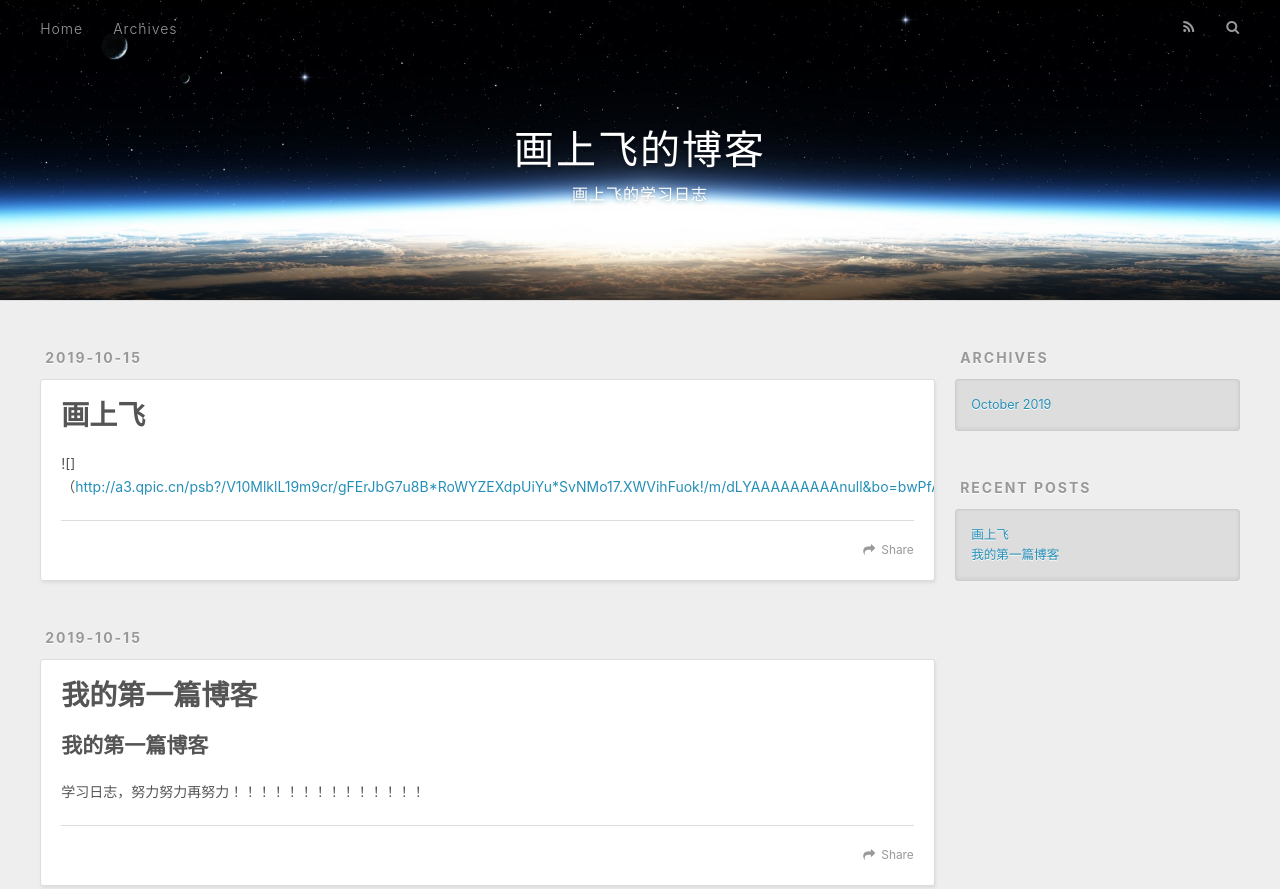
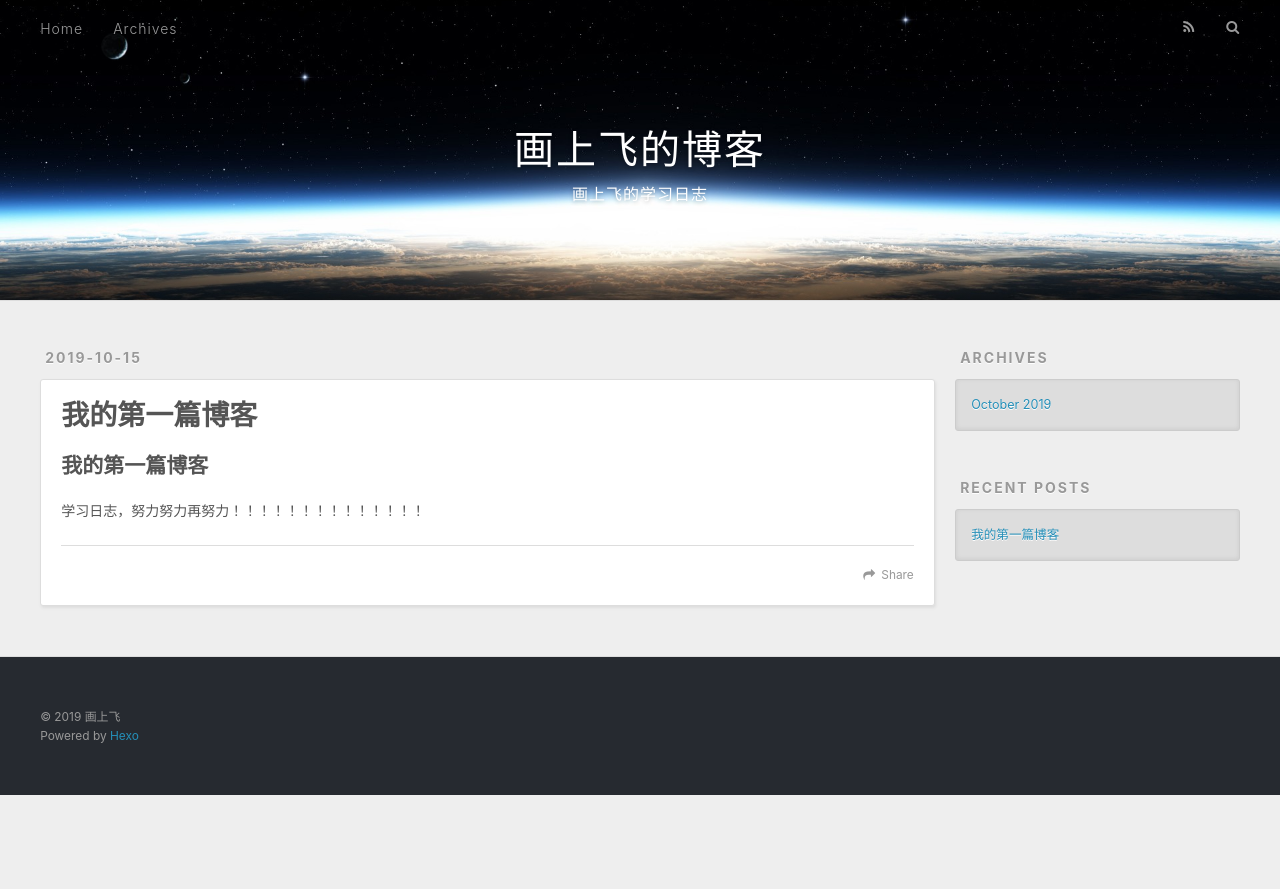
Before and after one commit to huashang-fei/huashang-fei.github.io, a plain HTML site: page index.html in a window 1280 px wide. Shown: the top 889 px of the page. After the commit the page ends 800 px from the top, so only its background shows below. Drawn offline with nearby package versions, Linux system fonts and the light colour scheme.

Commit message:
Site updated: 2019-10-15 23:25:43

```diff
--- a/index.html
+++ b/index.html
@@ -69,43 +69,6 @@
       <div class="outer">
         <section id="main">
 
-    <article id="post-画上飞" class="article article-type-post" itemscope itemprop="blogPost">
-  <div class="article-meta">
-    <a href="/2019/10/15/画上飞/" class="article-date">
-  <time datetime="2019-10-15T05:00:22.000Z" itemprop="datePublished">2019-10-15</time>
-</a>
-
-  </div>
-  <div class="article-inner">
-
-
-      <header class="article-header">
-
-
-    <h1 itemprop="name">
-      <a class="article-title" href="/2019/10/15/画上飞/">画上飞</a>
-    </h1>
-
-
-      </header>
-
-    <div class="article-entry" itemprop="articleBody">
-
-        <p>![]（<a href="http://a3.qpic.cn/psb?/V10MlklL19m9cr/gFErJbG7u8B*RoWYZEXdpUiYu*SvNMo17.XWVihFuok!/m/dLYAAAAAAAAAnull&amp;bo=bwPfAAAAAAADB5E!&amp;rf=photolist&amp;t=5）" target="_blank" rel="noopener">http://a3.qpic.cn/psb?/V10MlklL19m9cr/gFErJbG7u8B*RoWYZEXdpUiYu*SvNMo17.XWVihFuok!/m/dLYAAAAAAAAAnull&amp;bo=bwPfAAAAAAADB5E!&amp;rf=photolist&amp;t=5）</a></p>
-
-
-    </div>
-    <footer class="article-footer">
-      <a data-url="https://huashang-fei.github.io/2019/10/15/画上飞/" data-id="ck1rzw8m00000t0w7jkls7b4s" class="article-share-link">Share</a>
-
-
-    </footer>
-  </div>
-
-</article>
-
-
-
     <article id="post-我的第一篇博客" class="article article-type-post" itemscope itemprop="blogPost">
   <div class="article-meta">
     <a href="/2019/10/15/我的第一篇博客/" class="article-date">
@@ -133,7 +96,7 @@
 
     </div>
     <footer class="article-footer">
-      <a data-url="https://huashang-fei.github.io/2019/10/15/我的第一篇博客/" data-id="ck1rzw8pb0001t0w7j9ftsxd0" class="article-share-link">Share</a>
+      <a data-url="https://huashang-fei.github.io/2019/10/15/我的第一篇博客/" data-id="ck1s00crf00002kw7fkuwo1xf" class="article-share-link">Share</a>
 
 
     </footer>
@@ -172,10 +135,6 @@
     <h3 class="widget-title">Recent Posts</h3>
     <div class="widget">
       <ul>
-
-          <li>
-            <a href="/2019/10/15/画上飞/">画上飞</a>
-          </li>
 
           <li>
             <a href="/2019/10/15/我的第一篇博客/">我的第一篇博客</a>
```
Also changed, not shown: 2019/10/15/我的第一篇博客/index.html (+1 -19 lines), archives/2019/10/index.html (+0 -23 lines), archives/2019/index.html (+0 -23 lines), archives/index.html (+0 -23 lines).
